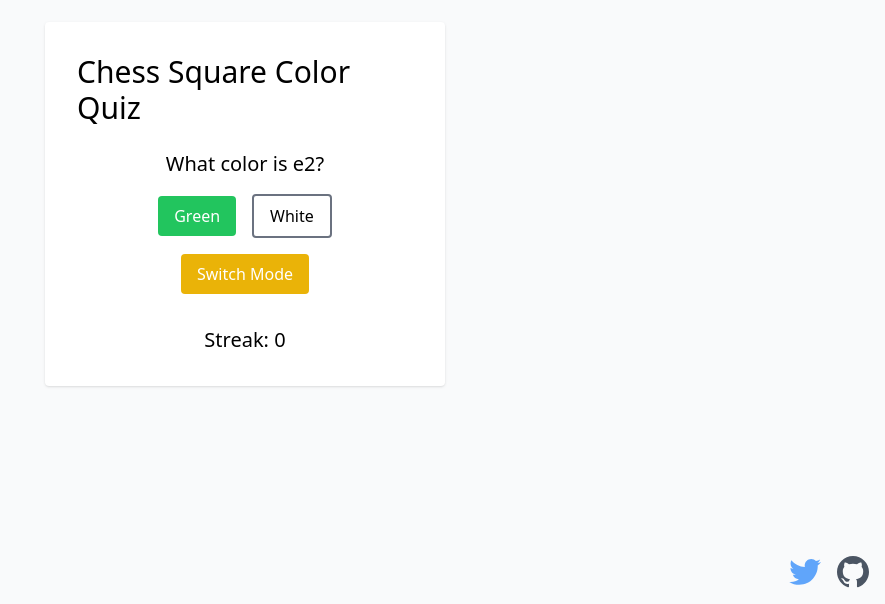
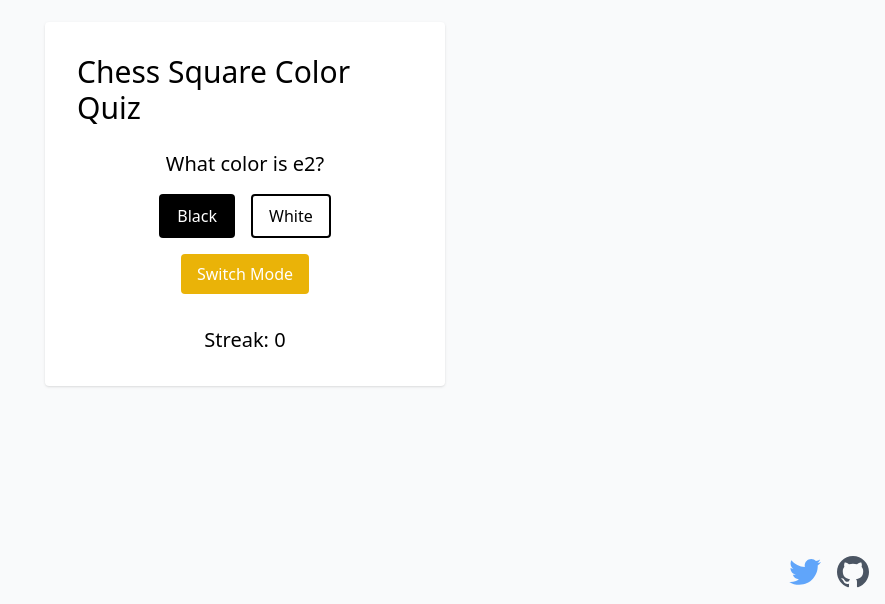
Before and after one commit to AifaDev/chess-square-color, a React (Vite) app: page / in a window 1280 px wide. Shown: the part 196-800 px from the top of the page, without its empty margins (395-1280 px from the left). Built offline with nearby package versions, Linux system fonts and the light colour scheme.

Commit message:
updated colors, reversed board

```diff
--- a/src/App.tsx
+++ b/src/App.tsx
@@ -9,12 +9,12 @@ const getRandomSquare = () => {
   );
 };
 
-const isSquareGreen = (square: string) => {
+const isSquareblack = (square: string) => {
   const letters = "abcdefgh";
   const numbers = "12345678";
   const letterIdx = letters.indexOf(square[0]);
   const numberIdx = numbers.indexOf(square[1]);
-  return letterIdx % 2 === numberIdx % 2 ? "green" : "white";
+  return letterIdx % 2 === numberIdx % 2 ? "white" : "black";
 };
 
 interface ChessBoardProps {
@@ -55,7 +55,7 @@ const App: React.FC = () => {
   }, [streak]);
 
   const checkAnswer = (answer: string) => {
-    if (answer === isSquareGreen(currentSquare)) {
+    if (answer === isSquareblack(currentSquare)) {
       setStreak(streak + 1);
     } else {
       setStreak(0);
@@ -109,13 +109,13 @@ const App: React.FC = () => {
         )}
         <div className="mb-4">
           <button
-            className="bg-green-500 text-white px-4 py-2 mr-4 rounded"
-            onClick={() => checkAnswer("green")}
+            className="bg-black text-white px-[calc(1rem+2px)] py-[calc(0.5rem+2px)] mr-4 rounded"
+            onClick={() => checkAnswer("black")}
           >
-            Green
+            Black
           </button>
           <button
-            className="bg-white text-black px-4 py-2 border-2 border-gray-500 rounded"
+            className="bg-white text-black px-4 py-2 border-2  border-black rounded"
             onClick={() => checkAnswer("white")}
           >
             White
--- a/tsconfig.json
+++ b/tsconfig.json
@@ -1,5 +1,6 @@
 {
   "compilerOptions": {
+    "types": ["vite-plugin-pwa/client"],
     "target": "ESNext",
     "useDefineForClassFields": true,
     "lib": ["DOM", "DOM.Iterable", "ESNext"],
--- a/vite.config.ts
+++ b/vite.config.ts
@@ -9,7 +9,7 @@ export default defineConfig({
     VitePWA({
       manifest: {
         name: "Chess Square Color Quiz",
-        short_name: "Chess Quiz",
+        short_name: "Chess colors",
         description:
           "A quiz app that asks you to guess the color of a chess square",
         theme_color: "#ffffff",
```
